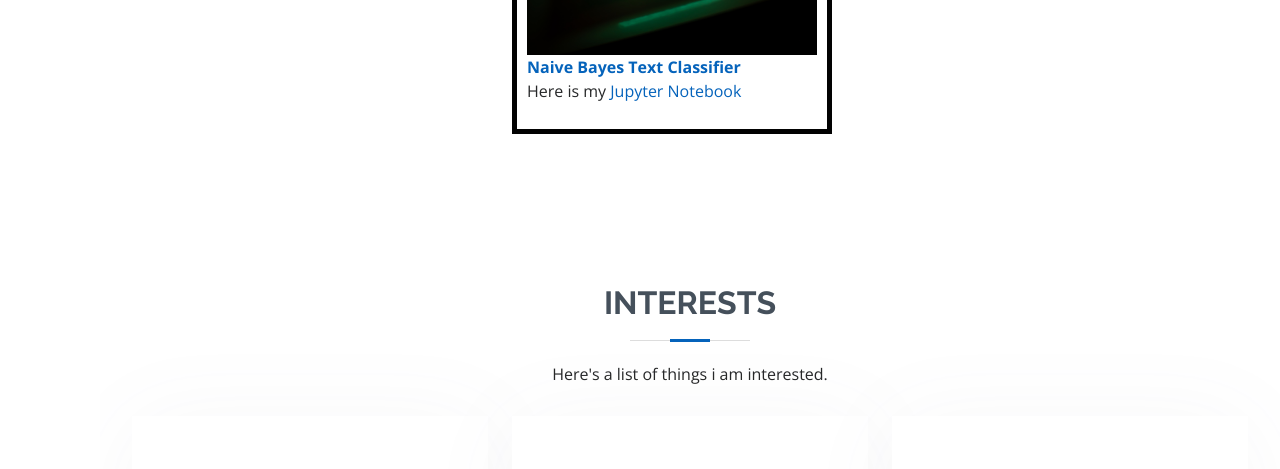
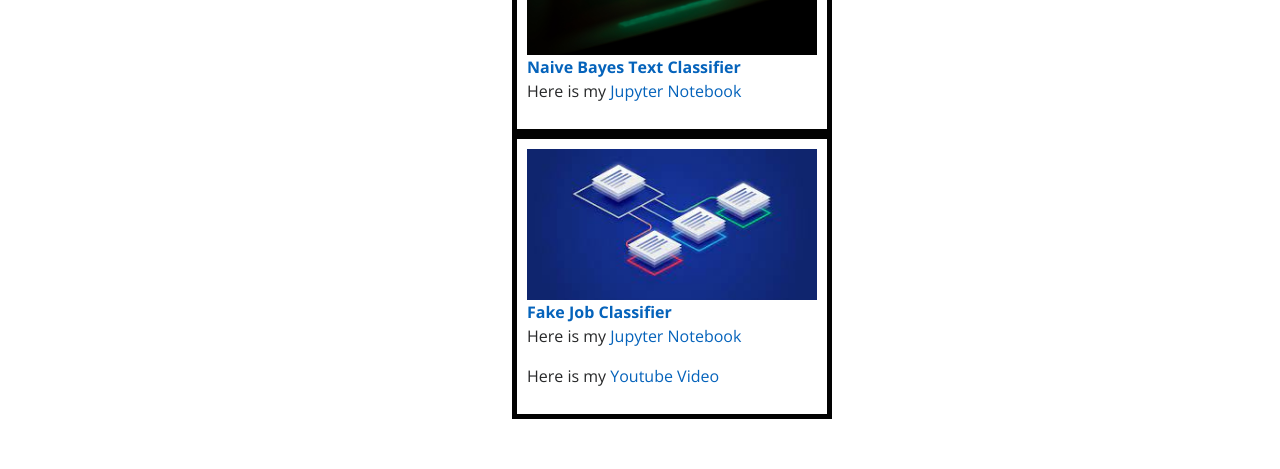
Before and after one commit to maharshalmighty/maharshalmighty.github.io, a plain HTML site: page index.html in a window 1280 px wide. Shown: the part 4360-4829 px from the top of the page. Drawn offline with nearby package versions, Linux system fonts and the light colour scheme.

Commit message:
Added Another Project

```diff
--- a/index.html
+++ b/index.html
@@ -397,6 +397,13 @@
               <strong><a href="https://wordpress.com/view/naivebayesclassifier.wordpress.com">Naive Bayes Text Classifier</a></h1></strong>
               <p>Here is my <a href="assets/Code/naive-bayes-classifier-from-scratch.ipynb" target="_blank">Jupyter Notebook</a></p>
             </div>
+          <div style="left: 500px;top: 150px;">
+            <div class = "Project">
+              <img src="assets/img/portfolio/Fake Job Classifier.jpg" class="img-fluid" alt="">
+              <strong><a href="https://fakejobclassifier.wordpress.com/2022/04/29/fake-job-classifier/">Fake Job Classifier</a></h1></strong>
+              <p>Here is my <a href="assets/Code/fake-job-classifier-na-ve-bayes-sgd.ipynb" target="_blank">Jupyter Notebook</a></p>
+              <p>Here is my <a href="https://www.youtube.com/watch?v=5leaVZxb-5E" target="_blank">Youtube Video</a></p>
+            </div>
           <!--
           <div class="col-lg-4 col-md-6 portfolio-item filter-web">
             <div class="portfolio-wrap">
```
Also changed, not shown: assets/img/portfolio/Fake Job Classifier.jpg (added), 1 other file.
